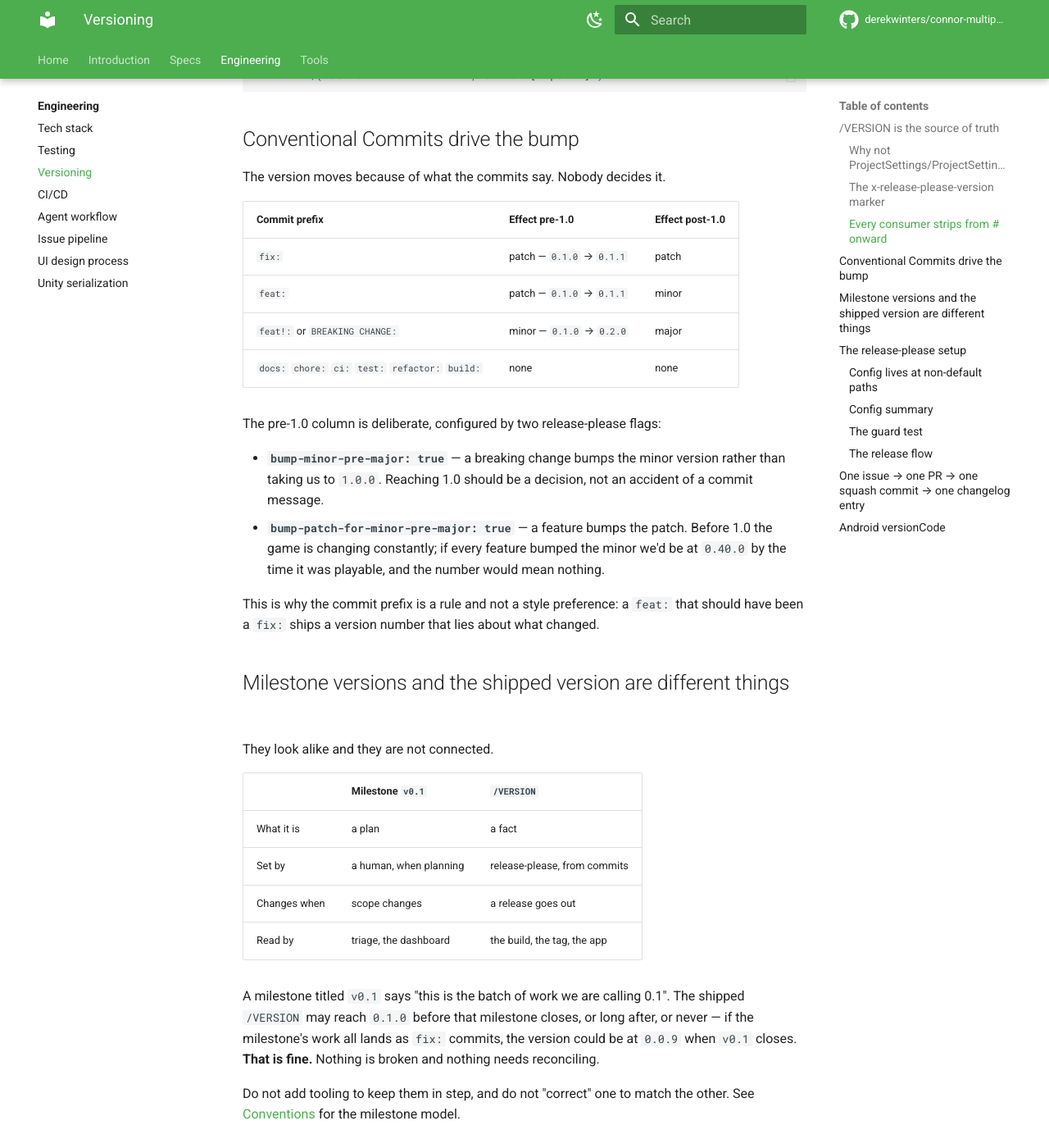
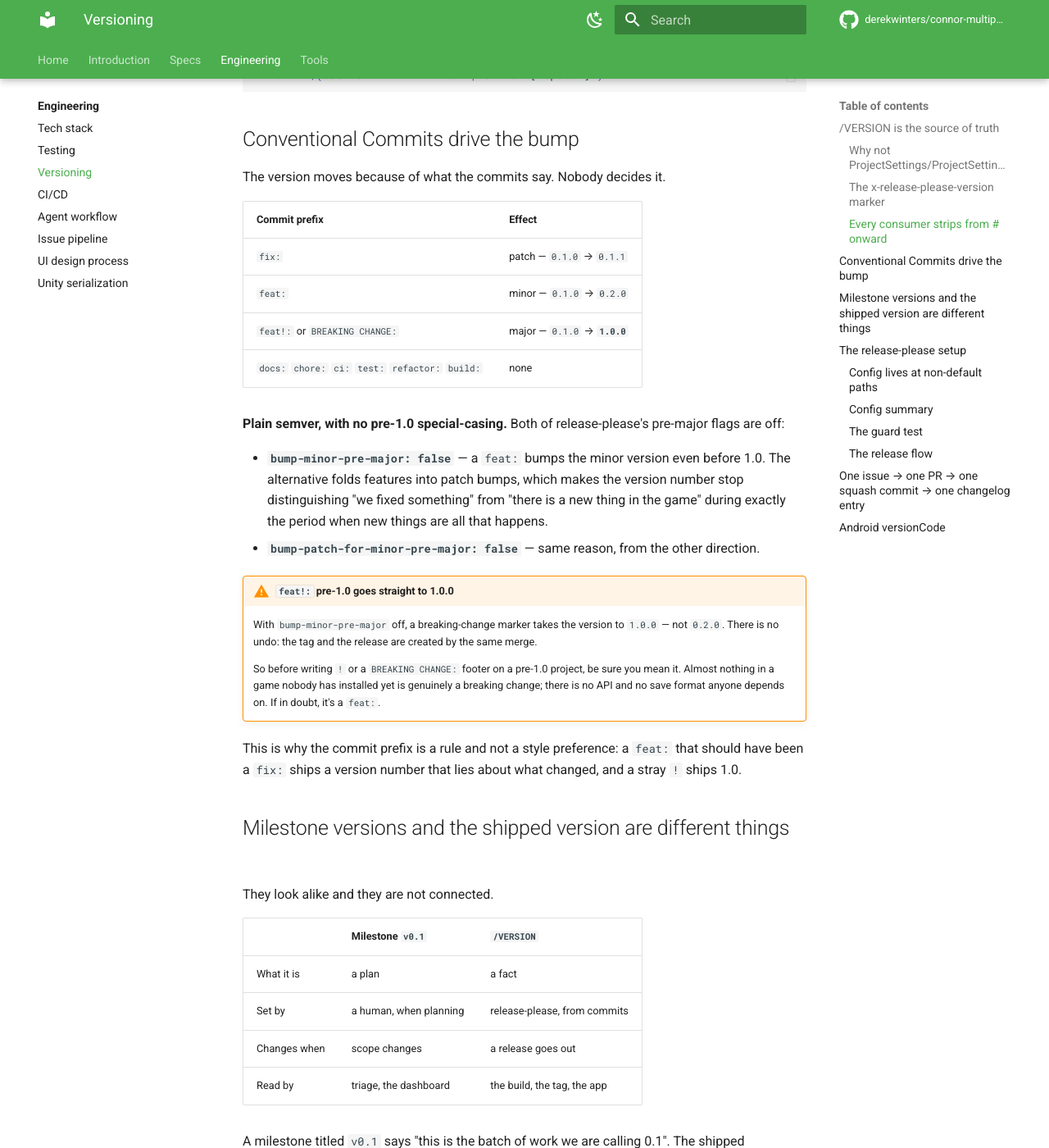
Before and after one commit to derekwinters/connor-multiplying-frogs, an MkDocs documentation site: the page built from docs/engineering/versioning.md, in a window 1280 px wide and 1400 px high, scrolled down 1797 px. Shown: the whole window at 82% size. Built offline with MkDocs 1.6.1 and Material for MkDocs 9.7.7, drawn with Linux system fonts in a browser that asks for light colours; comment, search, counter and statistics services are not loaded; the version menu is left out; some of the changed text lies outside the part shown.

Commit message:
build: add the release-please config and manifest (#109)
* feat: add /VERSION with the release-please marker

The app version now lives in a plain /VERSION at the repo root, one line:
"0.0.1 # x-release-please-version". The marker shares the line with the version
because release-please's generic updater rewrites only lines containing it —
without the marker nothing fails, the file just silently stops tracking the
releases that ship.

Because the marker is on the version's line, the file's contents are not the
version. AppVersion.ReadFrom strips from '#' onward and trims, in one place, so
callers do not each reinvent it slightly differently. Written test-first: the
red run reported no definition for ReadFrom, and the cases cover a marker with
and without spacing, trailing whitespace, a trailing newline, and a file with a
marker but no version — which throws rather than becoming 0.0.0 in an APK.

Updates the versioning page from the block-marker form it previously described
to the inline form, and records the strip rule for both C# and shell consumers.

Closes #29

Co-Authored-By: Claude Opus 5 <noreply@anthropic.com>
Claude-Session: https://claude.ai/code/session_01Nytj7GkfPuWnCs1pajjgrL

* build: add the release-please config and manifest

Puts the release configuration in .github/release-please/ rather than the repo
root: the root of a Unity project is already crowded with directories Unity
owns, /VERSION earns its place there and two pieces of tool config do not, and
grouping them means the whole release setup is one thing to find.

config.json uses release-type simple with an extra-files generic updater
pointing at VERSION — the line that connects the tool to the source of truth —
and tags without a component prefix. manifest.json is seeded at 0.0.1.

Both pre-major flags are off, which is plain semver: a feat: bumps the minor
even before 1.0. Corrects the versioning page, which previously described the
opposite policy, and adds the warning that follows from it — with
bump-minor-pre-major off, a stray "!" takes a pre-1.0 project straight to 1.0.0
and the tag is created by the same merge.

Closes #30

Co-Authored-By: Claude Opus 5 <noreply@anthropic.com>
Claude-Session: https://claude.ai/code/session_01Nytj7GkfPuWnCs1pajjgrL

---------

Co-authored-by: Claude <noreply@anthropic.com>

````diff
--- a/docs/engineering/versioning.md
+++ b/docs/engineering/versioning.md
@@ -89,25 +89,37 @@ VERSION=$(cut -d'#' -f1 VERSION | tr -d '[:space:]')
 
 The version moves because of what the commits say. Nobody decides it.
 
-| Commit prefix | Effect pre-1.0 | Effect post-1.0 |
-| --- | --- | --- |
-| `fix:` | patch — `0.1.0` → `0.1.1` | patch |
-| `feat:` | patch — `0.1.0` → `0.1.1` | minor |
-| `feat!:` or `BREAKING CHANGE:` | minor — `0.1.0` → `0.2.0` | major |
-| `docs:` `chore:` `ci:` `test:` `refactor:` `build:` | none | none |
+| Commit prefix | Effect |
+| --- | --- |
+| `fix:` | patch — `0.1.0` → `0.1.1` |
+| `feat:` | minor — `0.1.0` → `0.2.0` |
+| `feat!:` or `BREAKING CHANGE:` | major — `0.1.0` → **`1.0.0`** |
+| `docs:` `chore:` `ci:` `test:` `refactor:` `build:` | none |
 
-The pre-1.0 column is deliberate, configured by two release-please flags:
+**Plain semver, with no pre-1.0 special-casing.** Both of release-please's
+pre-major flags are off:
 
-- **`bump-minor-pre-major: true`** — a breaking change bumps the minor version
-  rather than taking us to `1.0.0`. Reaching 1.0 should be a decision, not an
-  accident of a commit message.
-- **`bump-patch-for-minor-pre-major: true`** — a feature bumps the patch. Before
-  1.0 the game is changing constantly; if every feature bumped the minor we'd be
-  at `0.40.0` by the time it was playable, and the number would mean nothing.
+- **`bump-minor-pre-major: false`** — a `feat:` bumps the minor version even
+  before 1.0. The alternative folds features into patch bumps, which makes the
+  version number stop distinguishing "we fixed something" from "there is a new
+  thing in the game" during exactly the period when new things are all that
+  happens.
+- **`bump-patch-for-minor-pre-major: false`** — same reason, from the other
+  direction.
+
+!!! warning "`feat!:` pre-1.0 goes straight to 1.0.0"
+    With `bump-minor-pre-major` off, a breaking-change marker takes the version
+    to `1.0.0` — not `0.2.0`. There is no undo: the tag and the release are
+    created by the same merge.
+
+    So before writing `!` or a `BREAKING CHANGE:` footer on a pre-1.0 project,
+    be sure you mean it. Almost nothing in a game nobody has installed yet is
+    genuinely a breaking change; there is no API and no save format anyone
+    depends on. If in doubt, it's a `feat:`.
 
 This is why the commit prefix is a rule and not a style preference: a `feat:`
 that should have been a `fix:` ships a version number that lies about what
-changed.
+changed, and a stray `!` ships 1.0.
 
 ## Milestone versions and the shipped version are different things
 
@@ -134,33 +146,43 @@ other. See [Conventions](../intro/conventions.md) for the milestone model.
 ### Config lives at non-default paths
 
 ```text
-.github/release-please-config.json
-.github/.release-please-manifest.json
+.github/release-please/config.json
+.github/release-please/manifest.json
 ```
 
 Not the repo root. The root of a Unity project is already crowded with
 directories Unity owns and files a human is expected to notice — `/VERSION`
-earns its place there, two pieces of tool config do not. The workflow passes
-both paths explicitly.
+earns its place there, two pieces of tool config do not. Grouping them in one
+directory also means the whole release configuration is one thing to find. The
+workflow passes both paths explicitly:
+
+```yaml
+config-file: .github/release-please/config.json
+manifest-file: .github/release-please/manifest.json
+```
 
 ### Config summary
 
 - **`release-type: simple`** — this is not an npm package or a Go module. There
   is no manifest with a version field for release-please to understand; there is
   a text file and a changelog. `simple` does exactly that and nothing else.
-- **`extra-files`** — the entry that makes release-please update `/VERSION` via
-  the generic updater and its marker. This is the line that connects the tool to
-  the source of truth; without it the two drift silently.
-- **`bump-minor-pre-major: true`** and **`bump-patch-for-minor-pre-major: true`**
-  — the pre-1.0 behaviour described above.
-- **The manifest** (`.release-please-manifest.json`) records the last released
-  version per package. It is generated: release-please updates it in its own
-  release PR, and a hand edit tells the tool it already released something it
-  didn't.
+- **`extra-files: [{ "type": "generic", "path": "VERSION" }]`** — the entry that
+  makes release-please rewrite `/VERSION` via the generic updater and its
+  marker. This is the line that connects the tool to the source of truth;
+  without it the two drift silently.
+- **`bump-minor-pre-major: false`** and **`bump-patch-for-minor-pre-major:
+  false`** — plain semver, as described above.
+- **`include-component-in-tag: false`** — one package, so tags are `v0.2.0`
+  rather than `multiplying-frogs-v0.2.0`.
+- **The manifest** (`.github/release-please/manifest.json`) records the last
+  released version per package — `{".": "0.0.1"}`. It is generated:
+  release-please updates it in its own release PR, and a hand edit tells the
+  tool it already released something it didn't.
 
 ### The guard test
 
-A Core test asserts that `/VERSION` and `.release-please-manifest.json` agree.
+A Core test asserts that `/VERSION` and
+`.github/release-please/manifest.json` agree.
 It is a plain NUnit test, so it runs in seconds on every push, and it catches
 the whole class of "the marker was removed", "someone hand-edited one of them",
 and "a merge resolved the conflict wrongly" failures at the point they are
@@ -213,9 +235,10 @@ versionCode = major * 10000 + minor * 100 + patch
 | `1.0.0` | 10000 |
 
 The constraint the formula carries: **minor and patch must each stay below
-100.** Given the pre-1.0 bump flags, patch is the component that moves fastest,
-so `0.1.99` → `0.1.100` is the case that would break monotonicity — at `0.1.90`,
-bump the minor deliberately rather than riding it out.
+100.** With `feat:` bumping the minor, the minor is the component that moves
+fastest here, so `0.99.0` → `0.100.0` is the case that would break
+monotonicity. That is a long way off, and the answer when it approaches is to
+go to 1.0 rather than to widen the formula.
 
 Two properties this buys:
 
````
Also changed, not shown: 2 other files.
